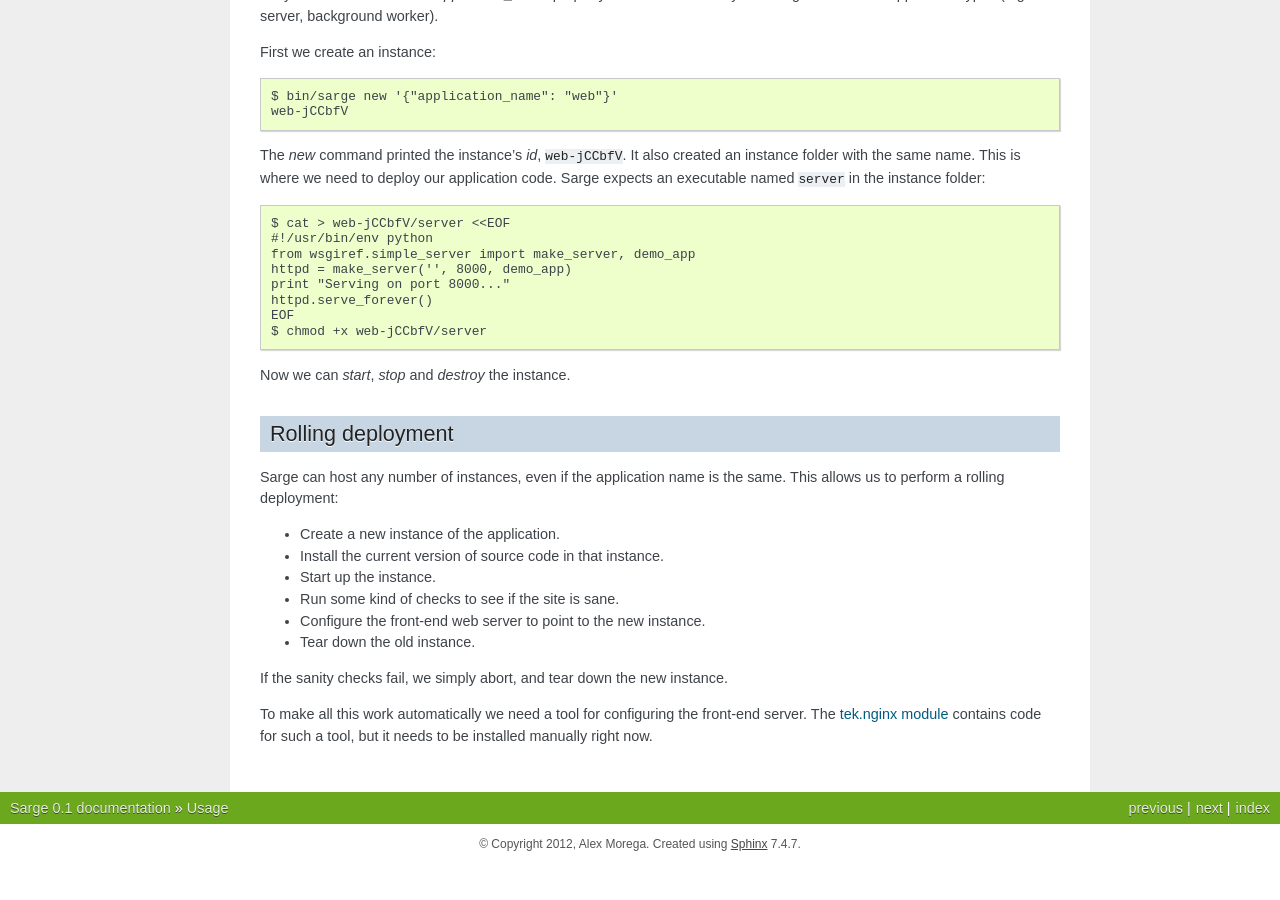
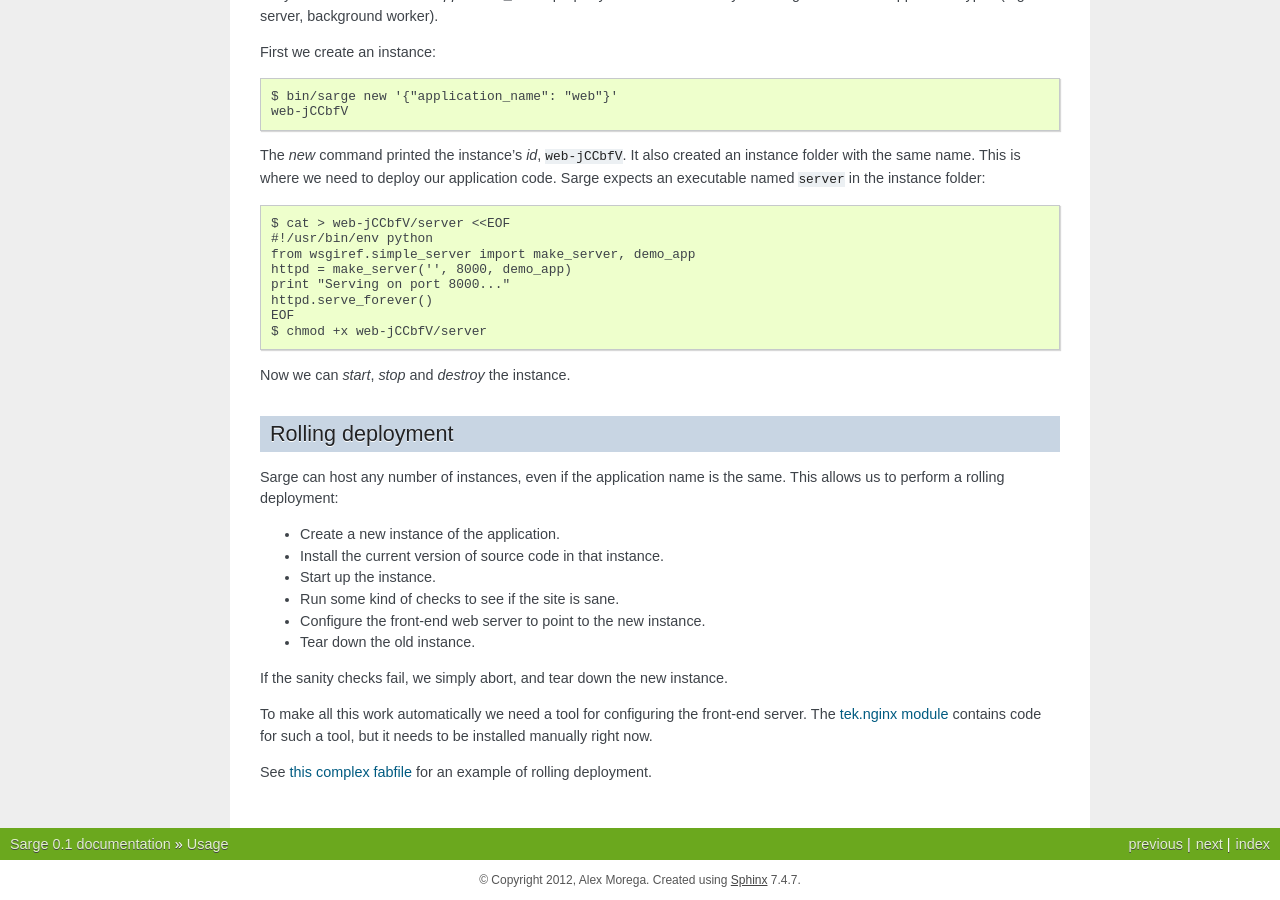
Before and after one commit to mgax/airship, a Sphinx documentation site: the page built from docs/usage.rst, in a window 1280 px wide and 900 px high, scrolled down 934 px. Built offline with Sphinx 7.4.7, drawn with Linux system fonts in a browser that asks for light colours; before the commit the page ends 1798 px from its top, so only the background shows below that.

Commit message:
link to complex_fabfile.py

```diff
--- a/docs/usage.rst
+++ b/docs/usage.rst
@@ -96,4 +96,7 @@ To make all this work automatically we need a tool for configuring the
 front-end server. The `tek.nginx module`_ contains code for such a tool,
 but it needs to be installed manually right now.
 
+See `this complex fabfile`_ for an example of rolling deployment.
+
 .. _tek.nginx module: https://github.com/mgax/sarge/blob/master/tek/nginx.py
+.. _this complex fabfile: https://github.com/mgax/sarge/blob/master/deploy/complex_fabfile.py
```
